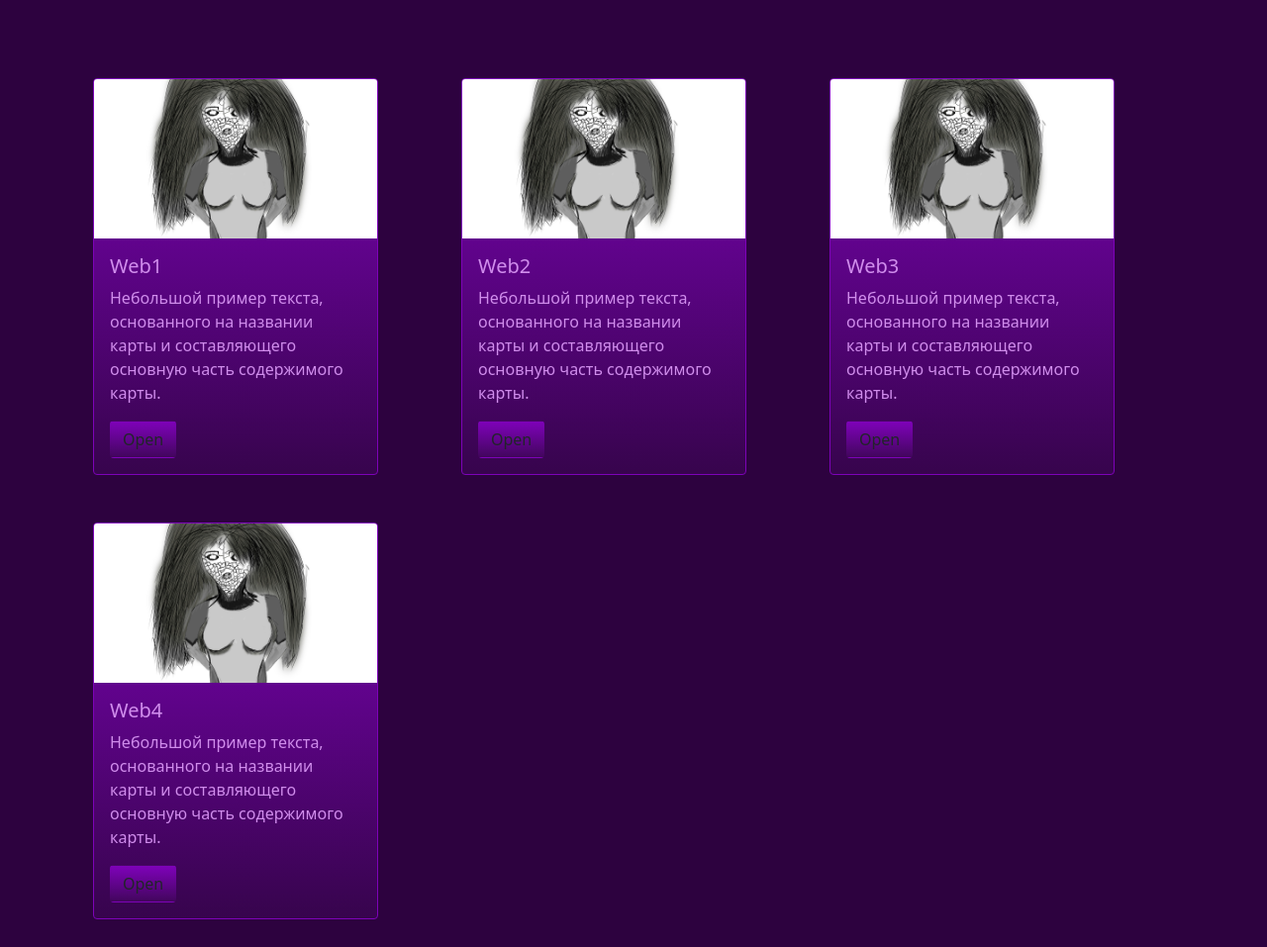
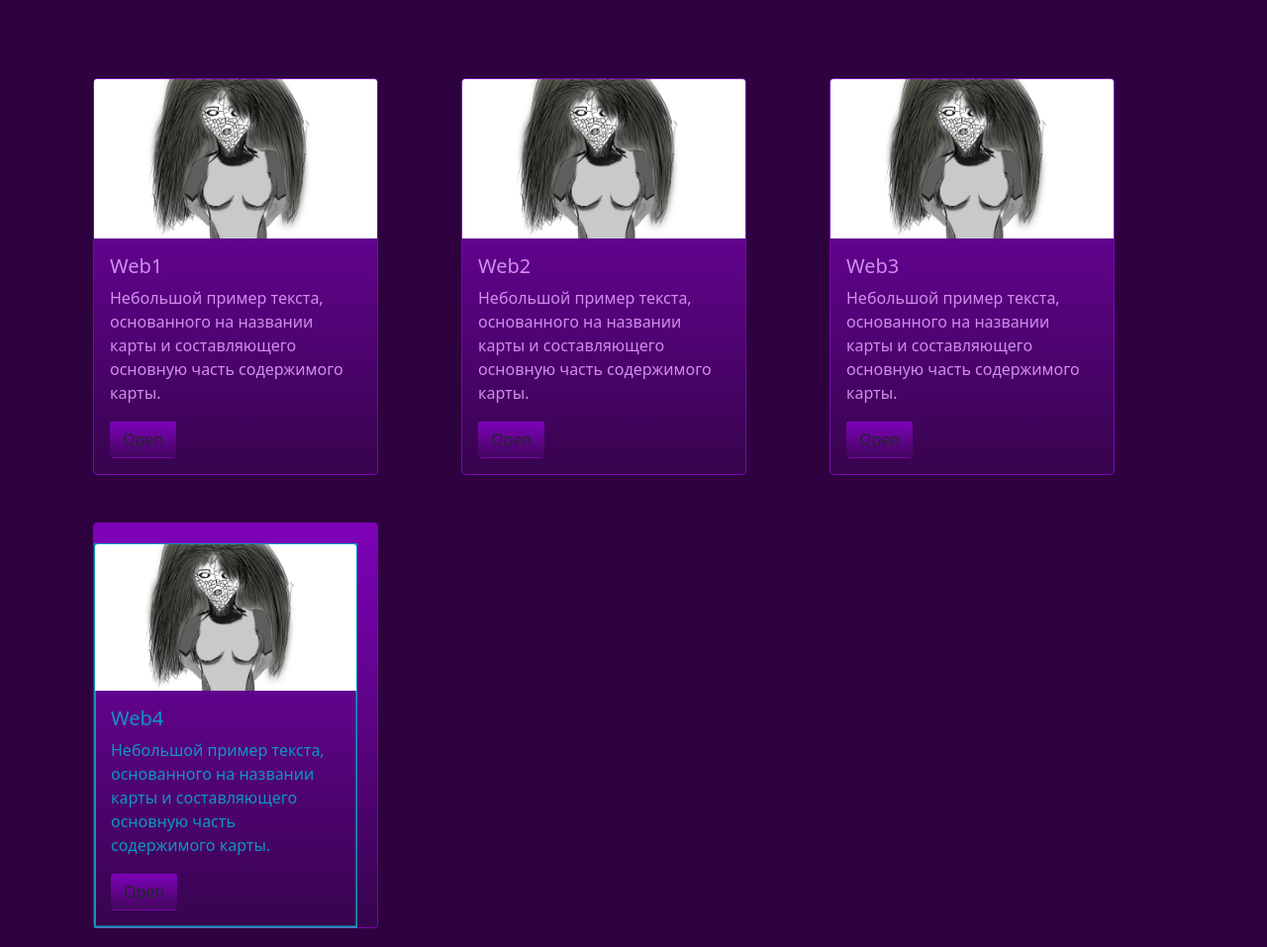
Before and after one commit to sawertsand22/WebBackend, a plain HTML site: page index.html in a window 1280 px wide. Shown: the part 73-1030 px from the top of the page at 99% size. Before the commit the page ends 1002 px from the top, so only its background shows below. Drawn offline with nearby package versions, Linux system fonts and the light colour scheme.

Commit message:
nothing important

```diff
--- a/index.html
+++ b/index.html
@@ -6,10 +6,10 @@
     <link href="https://cdn.jsdelivr.net/npm/bootstrap@5.1.3/dist/css/bootstrap.min.css" rel="stylesheet" integrity="sha384-1BmE4kWBq78iYhFldvKuhfTAU6auU8tT94WrHftjDbrCEXSU1oBoqyl2QvZ6jIW3" crossorigin="anonymous">
     <script src="https://cdn.jsdelivr.net/npm/bootstrap@5.1.3/dist/js/bootstrap.bundle.min.js" integrity="sha384-ka7Sk0Gln4gmtz2MlQnikT1wXgYsOg+OMhuP+IlRH9sENBO0LRn5q+8nbTov4+1p" crossorigin="anonymous"></script>
     <link rel="stylesheet" href="style.css" type="text/css"/>
+    <script src="https://cdnjs.cloudflare.com/ajax/libs/three.js/r121/three.min.js"></script>
+    <script src="https://cdn.jsdelivr.net/npm/vanta@latest/dist/vanta.globe.min.js"></script>
+    <script src="script.js"></script>
     <title>Sawert Backend</title>
-
-
-
 
 </head>
 <body>
@@ -20,12 +20,28 @@
 
 
 
+
+
+
+
+
+
+
+
+
+
+
+
+
+
+
+
 <div class="container">
 
     <div class="row justify-content-center">
         <div class="row gy-5">
-        <div class="col-4">
-<div class="card cd_edit " style="width: 18rem;">
+        <div class="col-xl-4 col-md-6">
+<div class="card cd_edit  " style="width: 18rem;">
     <img src="photos/web1/photo1.jpg" class="card-img-top" alt="...">
     <div class="card-body ">
         <h5 class="card-title">Web1</h5>
@@ -44,7 +60,7 @@
             <div class="modal-content" >
                 <div class="modal-header">
                     <h5 class="modal-title" id="exampleModalLabel1" style="color: #7E02B9; ">Web1</h5>
-                    <button type="button"  class="btn-close clos_by"   data-bs-dismiss="modal"   aria-label="Закрыть" ></button>
+                    <button type="button"  class="btn-close clos_by "   data-bs-dismiss="modal"   aria-label="Закрыть" ></button>
                 </div>
                 <div class="modal-body">
                     ...
@@ -58,8 +74,8 @@
         </div>
 
 
-        <div class="col-4">
-<div class="card cd_edit " style="width: 18rem;">
+        <div class="col-xl-4 col-md-6">
+<div class="card cd_edit  " style="width: 18rem;">
     <img src="photos/web1/photo1.jpg" class="card-img-top" alt="...">
     <div class="card-body">
         <h5 class="card-title">Web2</h5>
@@ -92,7 +108,22 @@
         </div>
 
 
-        <div class="col-4">
+
+
+
+
+
+
+
+
+
+
+
+
+
+
+
+        <div class="col-xl-4 col-md-6">
 
 <div class="card cd_edit " style="width: 18rem;">
     <img src="photos/web1/photo1.jpg" class="card-img-top" alt="...">
@@ -130,11 +161,12 @@
         </div>
 
 
-        <div class="col-4">
+        <div class="col-xl-4 col-md-6">
 
-<div class="card cd_edit " style="width: 18rem;">
+<div class="card cd_edit  " style="width: 18rem;">
+   <div  class="hover-2">
     <img src="photos/web1/photo1.jpg" class="card-img-top" alt="...">
-    <div class="card-body">
+    <div class="card-body ">
         <h5 class="card-title">Web4</h5>
         <p class="card-text">Небольшой пример текста, основанного на названии карты и составляющего основную часть содержимого карты.</p>
 
@@ -143,8 +175,7 @@
         </button>
     </div>
 
-
-
+   </div>
 
 
 
@@ -172,5 +203,6 @@
     </div>
 </div>
 
+
 </body>
 </html>
--- /dev/null
+++ b/script.js
@@ -0,0 +1,5 @@
+function ScrollReveal() {
+
+}
+
+ScrollReveal().reveal('.cd_edit',{ delay: 400 })
--- a/style.css
+++ b/style.css
@@ -11,6 +11,8 @@ body{
     border-color: #7E02B9;
     color: #d08dec;
     background: linear-gradient(180deg, #7E02B9 0%, rgba(100, 14, 140, 0.18) 100%);
+    row-cols-md: 2;
+
 
 }
 h1{
@@ -20,3 +22,47 @@ h1{
 .modal-content{
     background: linear-gradient(180deg, #7E02B9 0%, rgba(100, 14, 140, 0.18) 100%);
 }
+.modal-header
+{
+
+
+}
+.hover-2 {
+    --c: #1095c1; /* the color */
+    --b: .1em;    /* border length*/
+    --d: 20px;    /* the cube depth */
+
+    --_s: calc(var(--d) + var(--b));
+
+    color: var(--c);
+    border: solid #0000;
+    border-width: var(--b) var(--b) var(--_s) var(--_s);
+    background:
+            conic-gradient(at left var(--d)  bottom var(--d),
+            #0000 90deg, rgb(255 255 255 /0.3) 0 225deg,rgb(255 255 255 /0.6) 0) border-box,
+            conic-gradient(at left var(--_s) bottom var(--_s),
+            #0000 90deg,var(--c) 0) 0 100%/calc(100% - var(--b)) calc(100% - var(--b))  border-box;
+    transform: translate(calc(var(--d)/-1),var(--d));
+    clip-path:
+            polygon(
+                    var(--d) 0%,
+                    var(--d) 0%,
+                    100% 0%,
+                    100% calc(100% - var(--d)),
+                    100% calc(100% - var(--d)),
+                    var(--d) calc(100% - var(--d))
+            );
+    transition: 0.5s;
+}
+.hover-2:hover {
+    transform: translate(0,0);
+    clip-path:
+            polygon(
+                    0% var(--d),
+                    var(--d) 0%,
+                    100% 0%,
+                    100% calc(100% - var(--d)),
+                    calc(100% - var(--d)) 100%,
+                    0% 100%
+            );
+}
```
